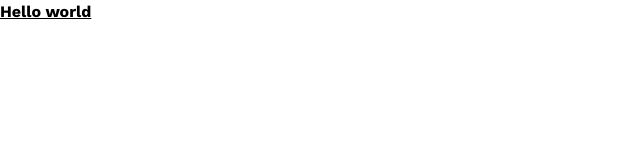
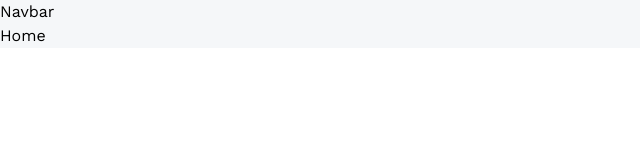
Before and after one commit to jcochran206/3D_portfolio, a React (Vite) app: page / in a window 1280 px wide. Shown: the top 160 px of the page, without its empty margins (0-640 px from the left). Built offline with nearby package versions, Linux system fonts and the light colour scheme.

Commit message:
added comppnents folder, create initial navbar, installed react-router-dom package

```diff
--- a/package.json
+++ b/package.json
@@ -11,7 +11,8 @@
   },
   "dependencies": {
     "react": "^19.0.0",
-    "react-dom": "^19.0.0"
+    "react-dom": "^19.0.0",
+    "react-router-dom": "^7.5.3"
   },
   "devDependencies": {
     "@eslint/js": "^9.22.0",
--- a/src/App.jsx
+++ b/src/App.jsx
@@ -1,11 +1,20 @@
-import React from 'react'
+import {Route, BrowserRouter as Router, Routes} from 'react-router-dom';
+import Navbar from './components/Navbar';
 
 const App = () => {
   return (
     <div>
-        <h1 className='text-3x1 font-bold underline'>
-         Hello world
-        </h1>
+        <main className='bg-slate-300/20'>
+          <Router>
+            <Navbar />
+            <Routes>
+              <Route path='/' element={'Home'} />
+              <Route path='/about' element={'About'} />
+              <Route path='/projects' element={'projects'} />
+              <Route path='/contact' element={'contact'} />
+            </Routes>
+          </Router>
+        </main>
     </div>
   )
 }
--- /dev/null
+++ b/src/components/Navbar.jsx
@@ -0,0 +1,9 @@
+import React from 'react'
+
+const Navbar = () => {
+  return (
+    <div>Navbar</div>
+  )
+}
+
+export default Navbar
```
Also changed, not shown: 1 other file (tests, documents, lock files or other folders).
